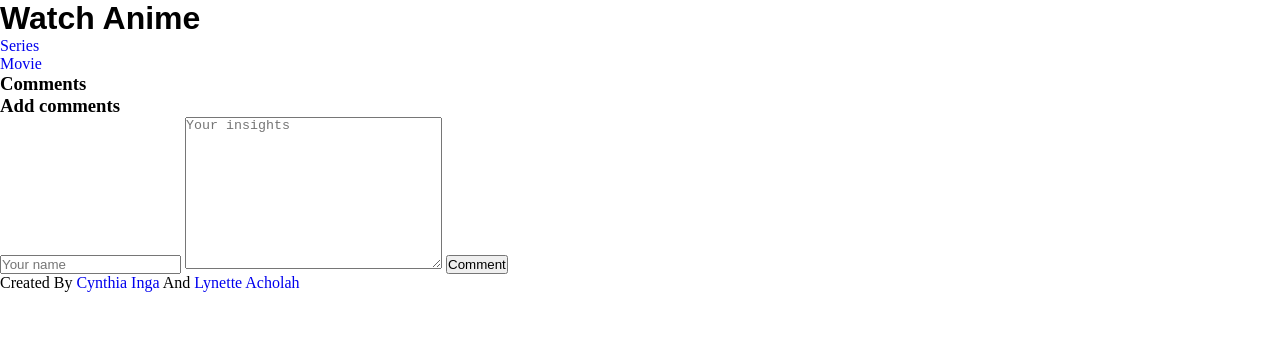
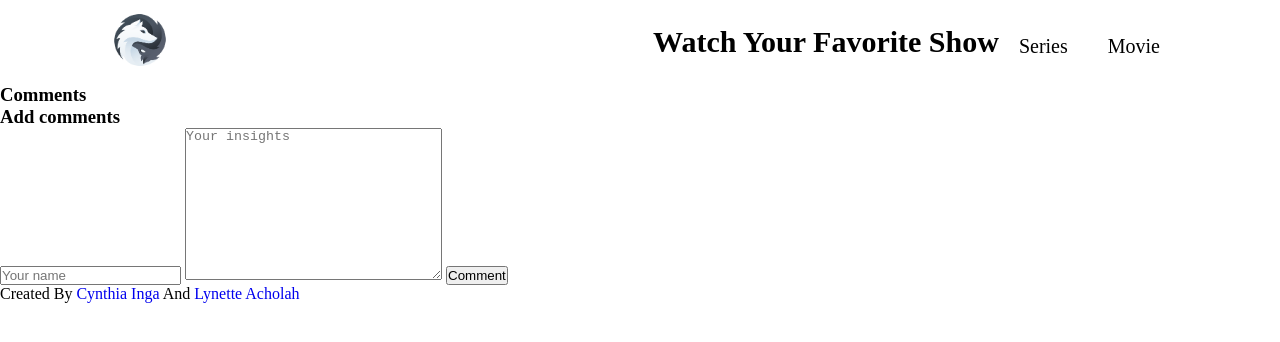
Before and after one commit to cynthiainga/Movies-Shows, a website built with webpack: page src/index.html in a window 1280 px wide. Built offline with nearby package versions, Linux system fonts and the light colour scheme; no server answers.

Commit message:
Style the header

```diff
--- a/src/index.html
+++ b/src/index.html
@@ -14,7 +14,7 @@
     <header>
       <div class="logo"></div>
       <div class="nav">
-        <h1>Watch Anime</h1>
+        <h2>Watch Your Favorite Show</h2>
         <ul class="nav-list">
           <li><a id="active" class="nav-item" href="#">Series</a></li>
           <li><a class="nav-item" href="#">Movie</a></li>
--- a/src/index.js
+++ b/src/index.js
@@ -1,6 +1,9 @@
 import './style.css';
-import { fetchShows } from './modules/utils.js';
+import { fetchShows, logo } from './modules/utils.js';
 import displayAnime from './modules/display.js';
+import myLogo from './images/logo.png';
+
+logo.innerHTML = `<a href='#'><img class='myLogo' src='${myLogo}' alt='logo'></a>`
 
 const gen = async () => {
   const list = await (fetchShows());
--- a/src/modules/utils.js
+++ b/src/modules/utils.js
@@ -1,5 +1,6 @@
 const involvementApi = 'https://us-central1-involvement-api.cloudfunctions.net/capstoneApi/apps/UA1qh5oDK24p7rhA1W5m';
 const showApi = 'https://api.tvmaze.com/shows';
+const logo = document.querySelector('.logo')
 
 const fetchShows = async () => {
   const res = await fetch(showApi);
@@ -7,4 +8,4 @@ const fetchShows = async () => {
   return allShows;
 };
 
-export { involvementApi, showApi, fetchShows };
+export { involvementApi, showApi, fetchShows, logo };
--- a/src/style.css
+++ b/src/style.css
@@ -3,15 +3,45 @@
 * {
   margin: 0;
   padding: 0;
+  box-sizing: border-box;
   list-style-type: none;
   text-decoration: none;
+}
+
+button {
+  cursor: pointer;
+}
+
+header {
+  display: flex;
+  align-items: center;
+  justify-content: space-between;
+  margin: 0 100px 0 100px;
+}
+
+.myLogo {
+  width: 80px;
 }
 
 h1 {
   font-family: " Lato ", sans-serif;
 }
 
-.logo img {
-  height: 100%;
-  width: 100%;
+.nav {
+  display: flex;
 }
+
+.nav h2 {
+  font-size: 30px;
+}
+
+.nav-list {
+  display: flex;
+  padding-top: 10px;
+}
+
+.nav-item {
+  color: #000;
+  padding: 20px;
+  font-size: 20px;
+}
```
Also changed, not shown: src/images/avatar.jpg (deleted), src/images/codeGeass.jpg (deleted), src/images/ghost.jpg (deleted), src/images/hero.jpg (deleted), src/images/kora.jpg (deleted), src/images/slayer.jpg (deleted).
